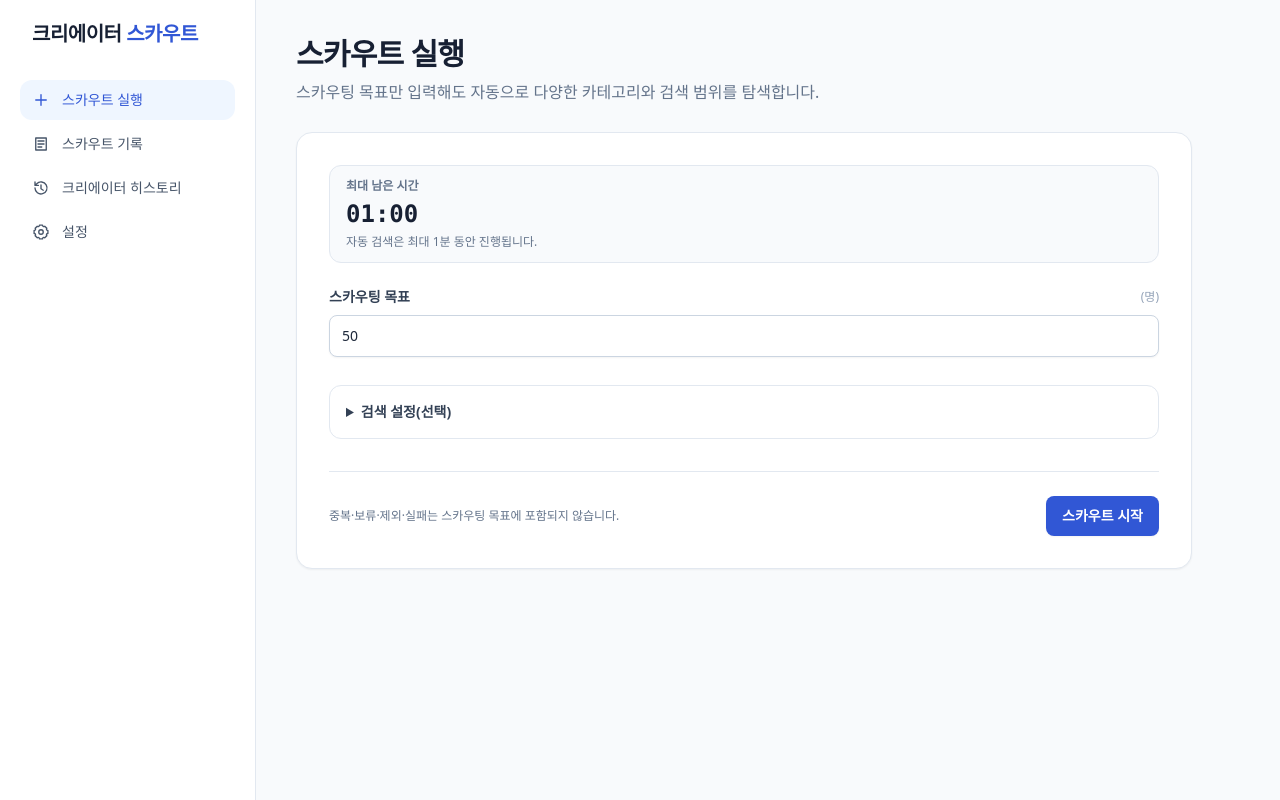
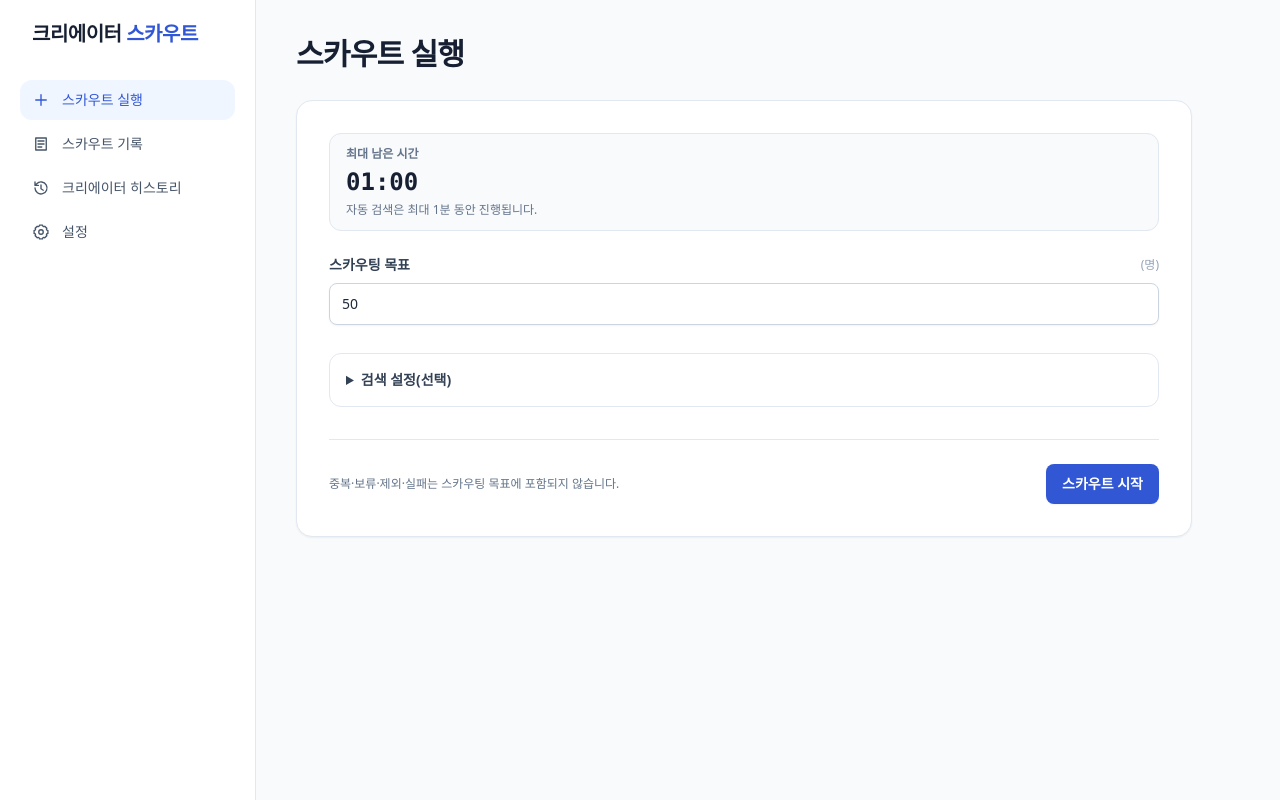
Before and after one commit to BN-Kim/creator-scout, a Next.js app: page /runs/new in a window 1280 px wide. Built offline with nearby package versions, Linux system fonts and the light colour scheme.

Commit message:
style(ui): remove page descriptions

```diff
--- a/src/app/runs/new/page.tsx
+++ b/src/app/runs/new/page.tsx
@@ -71,7 +71,7 @@ export default function NewRunPage(): React.ReactNode {
   };
 
   return <>
-    <PageHeader title="스카우트 실행" description="스카우팅 목표만 입력해도 자동으로 다양한 카테고리와 검색 범위를 탐색합니다." />
+    <PageHeader title="스카우트 실행" />
     <form onSubmit={submit} noValidate className="panel max-w-4xl p-5 sm:p-8">
       {submitError && <p role="alert" className="mb-6 rounded-xl border border-rose-200 bg-rose-50 px-4 py-3 text-sm text-rose-700">{submitError}</p>}
       {settingsError && <p role="alert" className="mb-6 rounded-xl border border-amber-200 bg-amber-50 px-4 py-3 text-sm text-amber-800">{settingsError}</p>}
--- a/src/app/runs/page.tsx
+++ b/src/app/runs/page.tsx
@@ -7,7 +7,7 @@ import { useOperationsSnapshot } from "@/lib/use-operations-snapshot";
 export default function RunsPage(): React.ReactNode {
   const { data, error } = useOperationsSnapshot();
   return <>
-    <PageHeader title="스카우트 기록" description="실제 자동 스카우트의 진행 상태와 결과를 한국시간 기준으로 확인합니다." />
+    <PageHeader title="스카우트 기록" />
     {error && <p role="alert" className="mb-5 rounded-xl border border-rose-200 bg-rose-50 px-4 py-3 text-sm text-rose-700">{error}</p>}
     <section className="panel overflow-hidden">
       <div className="border-b border-slate-200 px-5 py-4">
```
Also changed, not shown: src/app/settings/page.tsx (+1 -1 lines).
